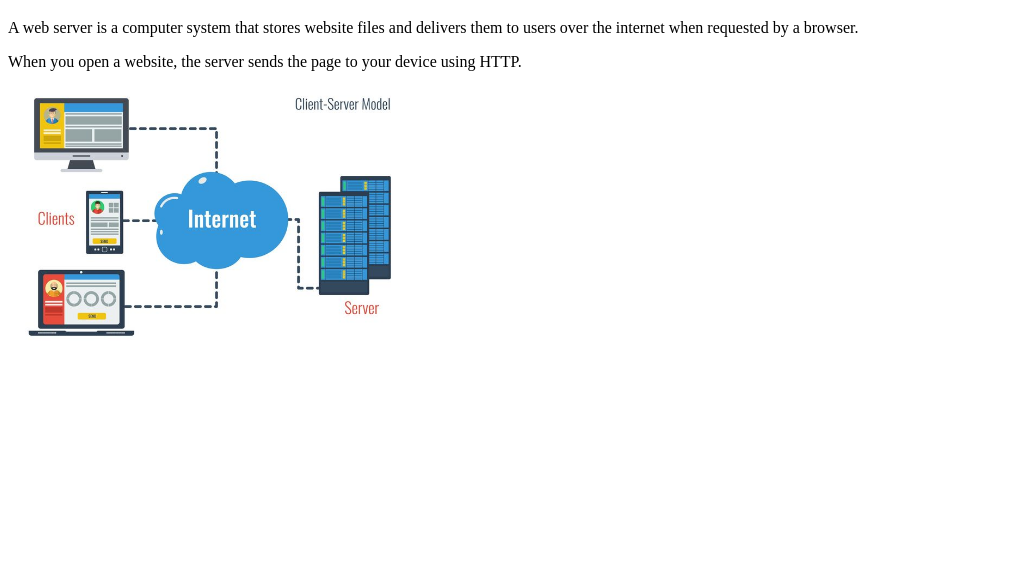
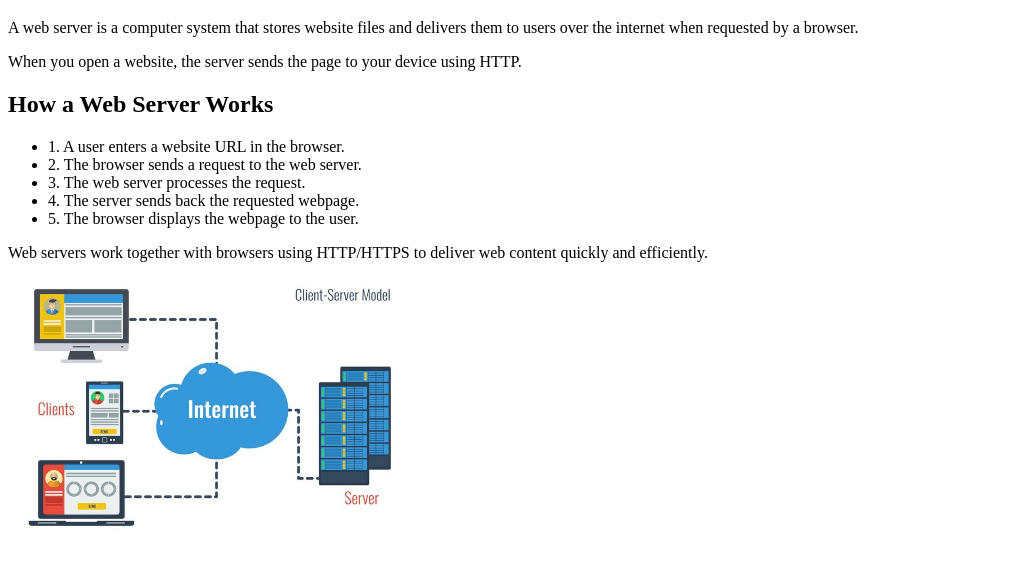
Before and after one commit to Amore100/internet-terminology-website, a plain HTML site: page server.html in a window 1280 px wide. Shown: the part 87-652 px from the top of the page, without its empty margins (0-1015 px from the left). Drawn offline with Linux system fonts and the light colour scheme.

Commit message:
Enhanced Web Server explanation with request-response process

```diff
--- a/server.html
+++ b/server.html
@@ -34,6 +34,19 @@ A web server is a computer system that stores website files and delivers them to
 <p>
 When you open a website, the server sends the page to your device using HTTP.
 </p>
+<h2>How a Web Server Works</h2>
+
+<ul>
+    <li>1. A user enters a website URL in the browser.</li>
+    <li>2. The browser sends a request to the web server.</li>
+    <li>3. The web server processes the request.</li>
+    <li>4. The server sends back the requested webpage.</li>
+    <li>5. The browser displays the webpage to the user.</li>
+</ul>
+
+<p>
+Web servers work together with browsers using HTTP/HTTPS to deliver web content quickly and efficiently.
+</p>
 
 <img src="images/Server.jpg" width="400">
 
```
